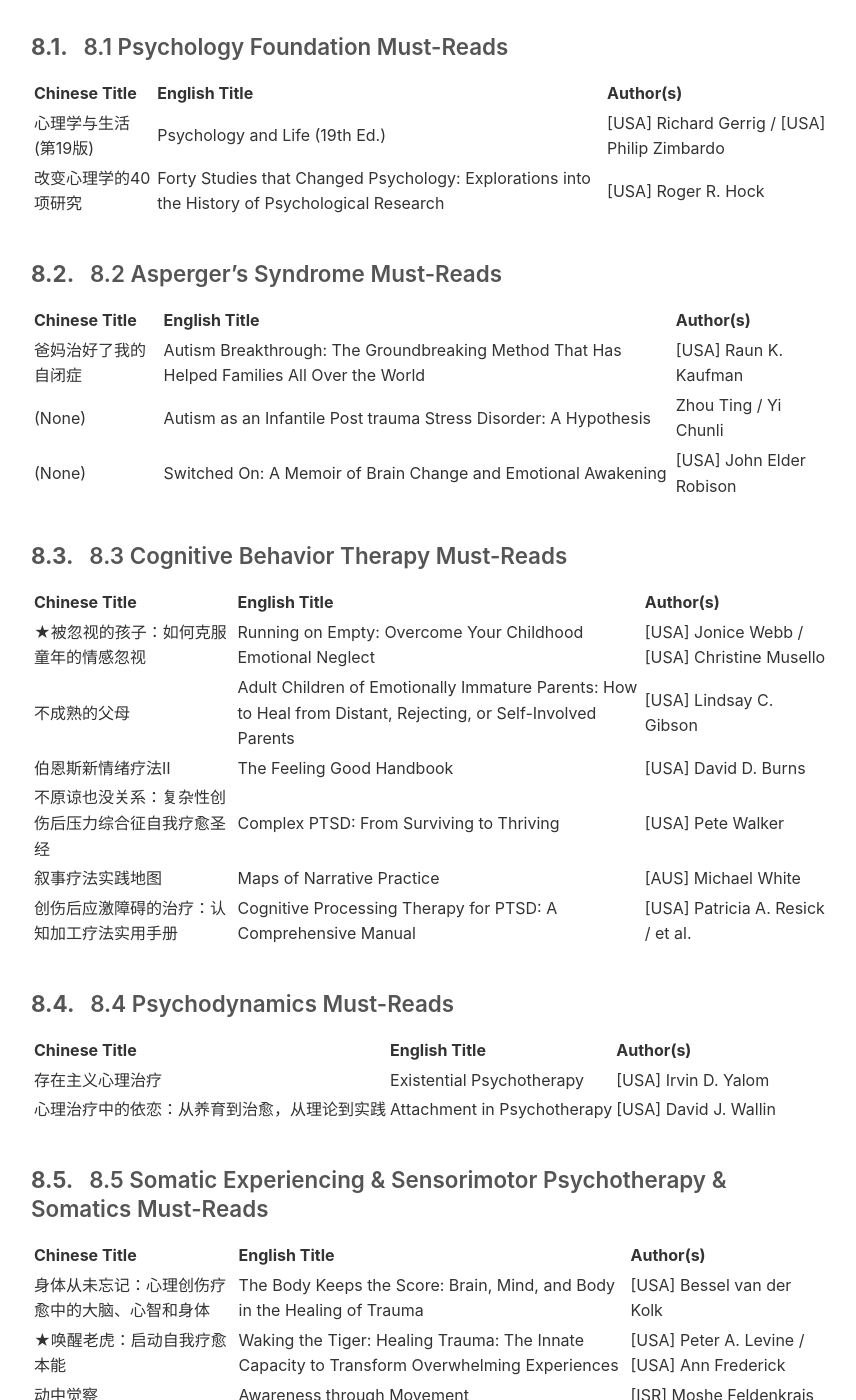
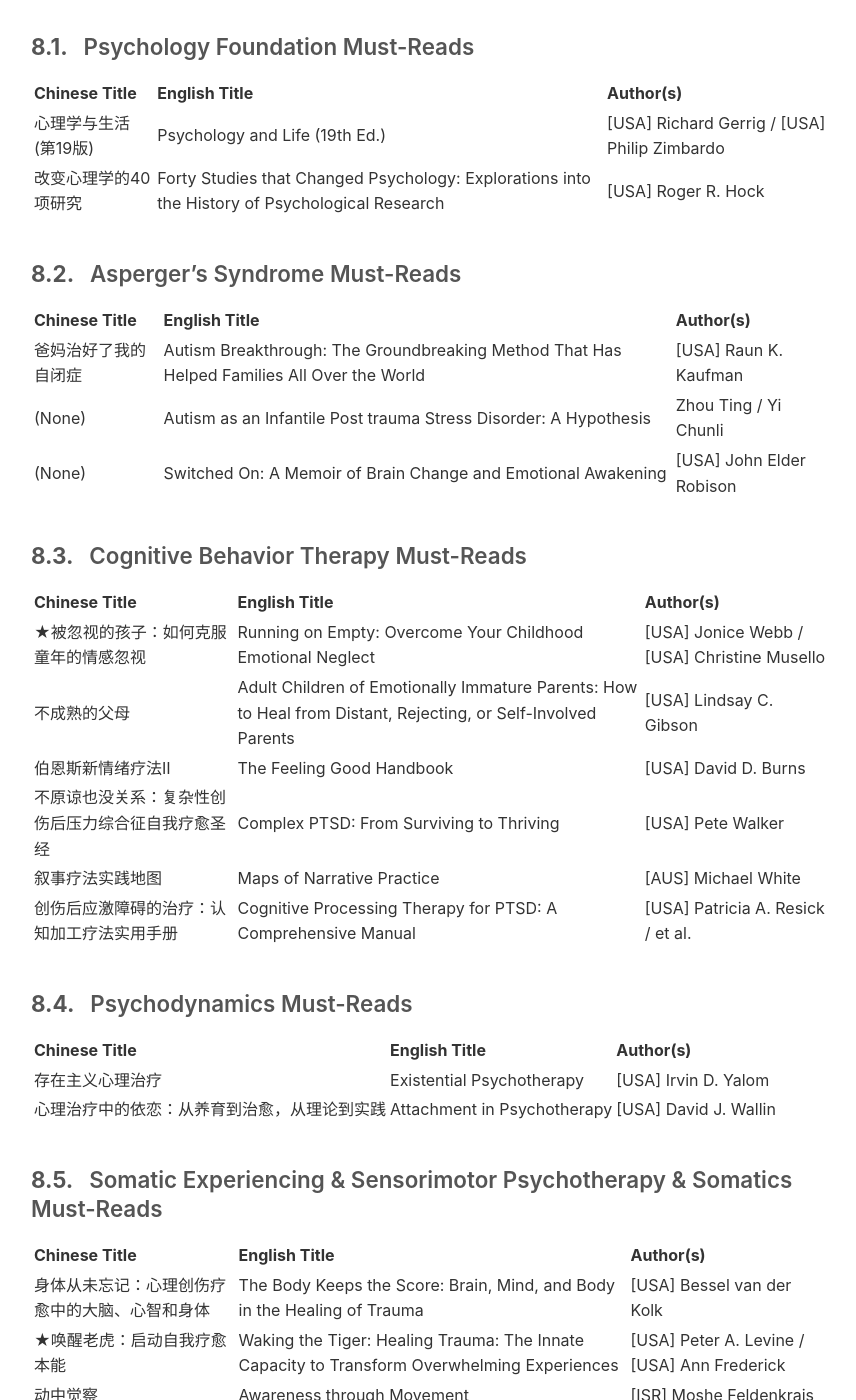
Before and after one commit to HubeiLaoCast/HubeiLaoCast.github.io, a Jekyll site: the page built from healing-cptsd-and-asperger_s-through-the-body.md, in a window 1280 px wide and 1400 px high, scrolled down 141988 px. Shown: the whole window, without its empty margins (209-1065 px from the left). Built offline with Jekyll 4.4.1, drawn with Linux system fonts in a browser that asks for light colours; part of the change alters nothing that is shown; some of the changed text lies outside the part shown.

```diff
--- a/healing-cptsd-and-asperger_s-through-the-body.md
+++ b/healing-cptsd-and-asperger_s-through-the-body.md
@@ -2012,14 +2012,14 @@ To summarize in one sentence: Physiological dynamics determine psychological dyn
 
 For the following materials, those for which an English title is listed should be prioritized in the English edition; the Chinese edition is only for reference. Many difficulties encountered when reading the Chinese edition can be resolved by reading the English edition.
 
-### 8.1 Psychology Foundation Must-Reads
+### Psychology Foundation Must-Reads
 
 | Chinese Title | English Title | Author(s) |
 | :--- | :--- | :--- |
 | 心理学与生活 (第19版) | Psychology and Life (19th Ed.) | [USA] Richard Gerrig / [USA] Philip Zimbardo |
 | 改变心理学的40项研究 | Forty Studies that Changed Psychology: Explorations into the History of Psychological Research | [USA] Roger R. Hock |
 
-### 8.2 Asperger's Syndrome Must-Reads
+### Asperger's Syndrome Must-Reads
 
 | Chinese Title | English Title | Author(s) |
 | :--- | :--- | :--- |
@@ -2027,7 +2027,7 @@ For the following materials, those for which an English title is listed should b
 | (None) | Autism as an Infantile Post trauma Stress Disorder: A Hypothesis | Zhou Ting / Yi Chunli |
 | (None) | Switched On: A Memoir of Brain Change and Emotional Awakening | [USA] John Elder Robison |
 
-### 8.3 Cognitive Behavior Therapy Must-Reads
+### Cognitive Behavior Therapy Must-Reads
 
 | Chinese Title | English Title | Author(s) |
 | :--- | :--- | :--- |
@@ -2038,14 +2038,14 @@ For the following materials, those for which an English title is listed should b
 | 叙事疗法实践地图 | Maps of Narrative Practice | [AUS] Michael White |
 | 创伤后应激障碍的治疗：认知加工疗法实用手册 | Cognitive Processing Therapy for PTSD: A Comprehensive Manual | [USA] Patricia A. Resick / et al. |
 
-### 8.4 Psychodynamics Must-Reads
+### Psychodynamics Must-Reads
 
 | Chinese Title | English Title | Author(s) |
 | :--- | :--- | :--- |
 | 存在主义心理治疗 | Existential Psychotherapy | [USA] Irvin D. Yalom |
 | 心理治疗中的依恋：从养育到治愈，从理论到实践 | Attachment in Psychotherapy | [USA] David J. Wallin |
 
-### 8.5 Somatic Experiencing & Sensorimotor Psychotherapy & Somatics Must-Reads
+### Somatic Experiencing & Sensorimotor Psychotherapy & Somatics Must-Reads
 
 | Chinese Title | English Title | Author(s) |
 | :--- | :--- | :--- |
@@ -2055,13 +2055,13 @@ For the following materials, those for which an English title is listed should b
 | 聚焦心理：生命自觉之道 | Focusing | [USA] Eugene T. Gendlin |
 | 创伤后的自我成长 | Healing the Fragmented Selves of Trauma Survivors: Overcoming Internal Self-Alienation | [UK] Janina Fisher |
 
-### 8.6 Injury-Free Movement Must-Reads
+### Injury-Free Movement Must-Reads
 
 | Chinese Title | English Title | Author(s) |
 | :--- | :--- | :--- |
 | 健身路线图：精准训练与无伤运动导航书 | (None) | Chen Zouqi |
 
-### 8.7 Selected Reading
+### Selected Reading
 
 | Chinese Title | English Title | Author(s) | Remarks |
 | :--- | :--- | :--- | :--- |
```
